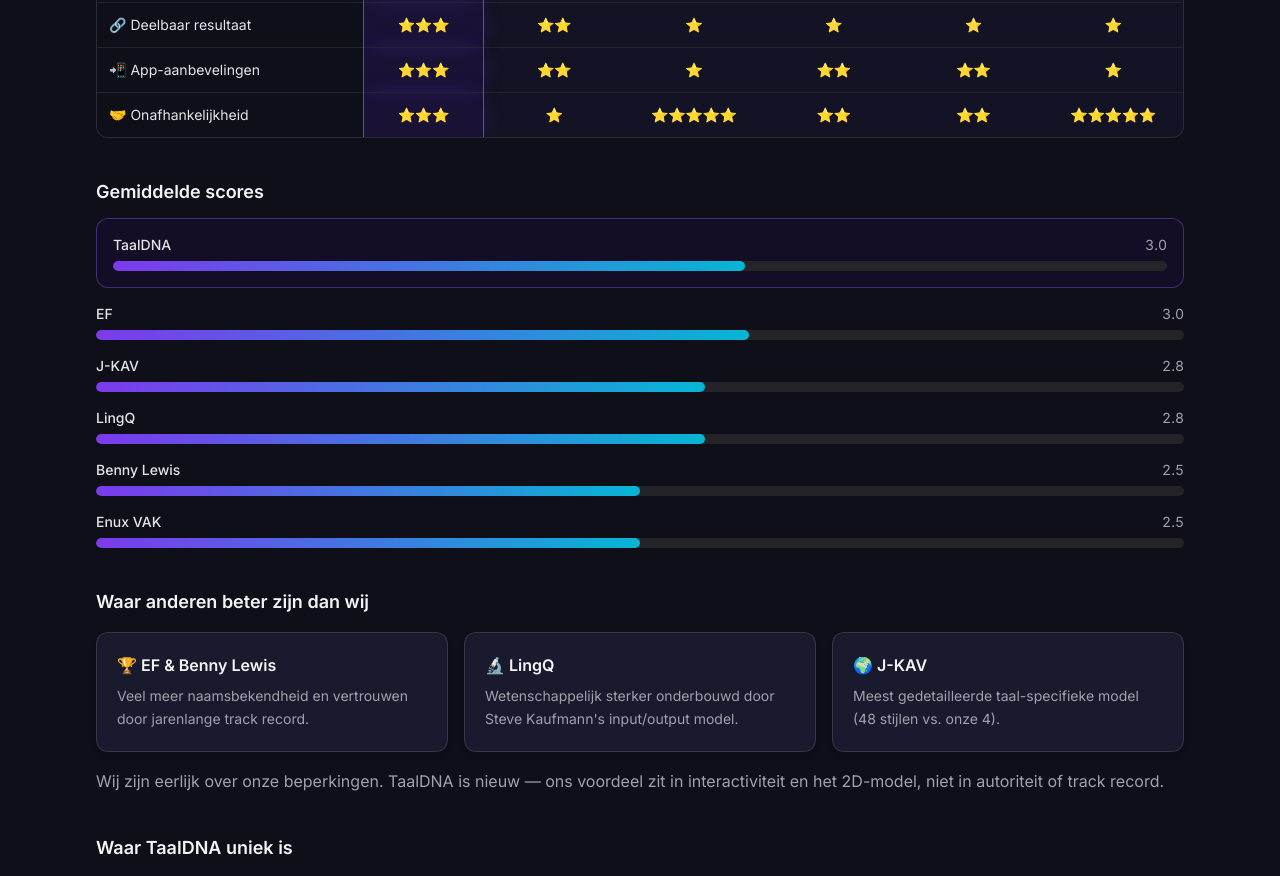
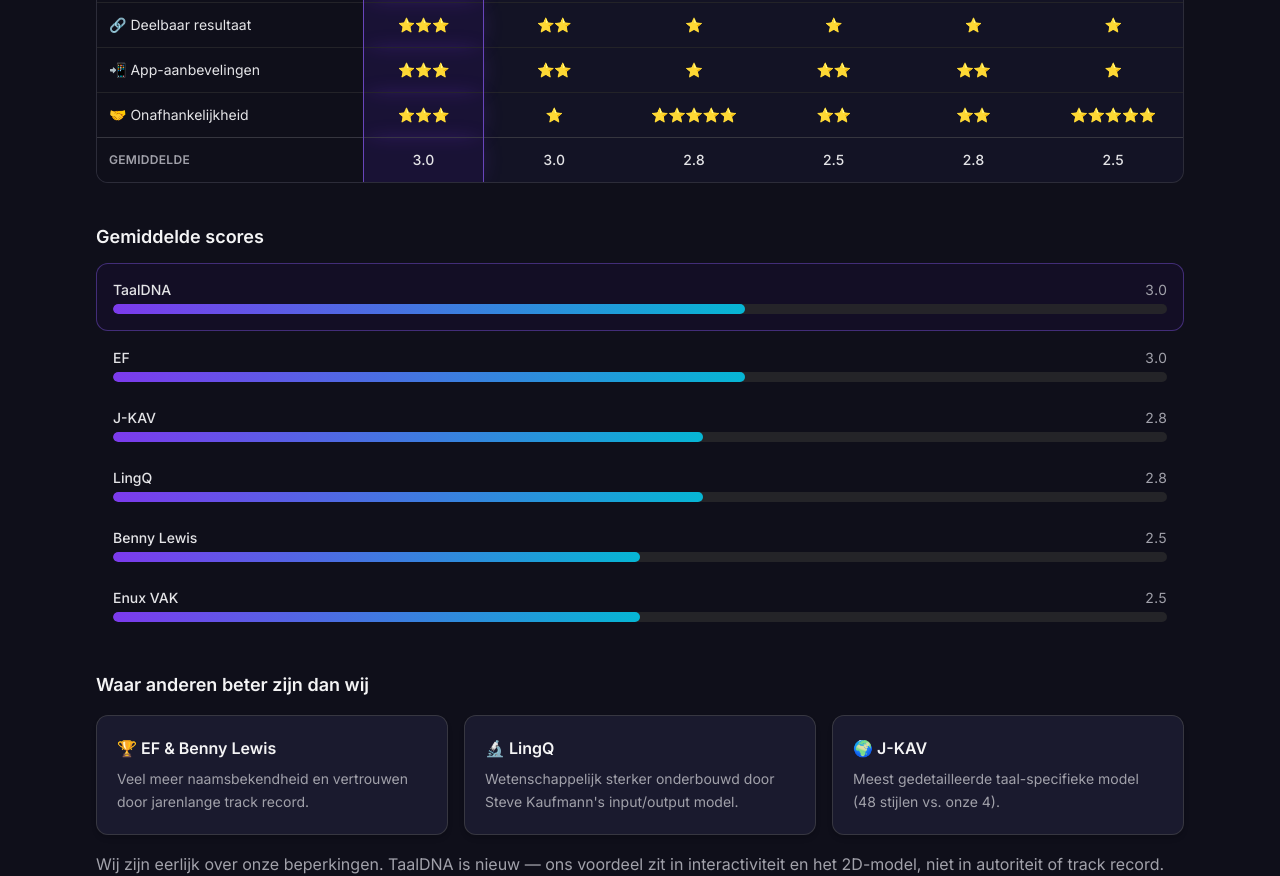
Before and after one commit to djdehoon/taaldna, a Next.js app: page /vergelijk/taaldna in a window 1280 px wide. Shown: the part 800-1676 px from the top of the page. Built offline with nearby package versions, Linux system fonts and the light colour scheme.

Commit message:
v1.3.6: stijl aanpassingen oa vergelijking sheets

```diff
--- a/app/vergelijk/polycards/page.tsx
+++ b/app/vergelijk/polycards/page.tsx
@@ -49,7 +49,7 @@
           <h2 id="polycards-bars-heading" className="text-lg font-semibold text-zinc-100">
             Gemiddelde scores
           </h2>
-          <AverageScoreBars items={polycardsAverages} highlightFirst={false} />
+          <AverageScoreBars items={polycardsAverages} />
         </section>
 
         <section className="flex flex-col gap-4" aria-labelledby="polycards-honest-heading">
--- a/app/vergelijk/taaldna/page.tsx
+++ b/app/vergelijk/taaldna/page.tsx
@@ -49,7 +49,7 @@
           <h2 id="taaldna-bars-heading" className="text-lg font-semibold text-zinc-100">
             Gemiddelde scores
           </h2>
-          <AverageScoreBars items={taaldnaAverages} />
+          <AverageScoreBars items={taaldnaAverages} highlightLabel="TaalDNA" />
         </section>
 
         <section className="flex flex-col gap-4" aria-labelledby="taaldna-honest-heading">
--- a/components/vergelijk/AverageScoreBars.tsx
+++ b/components/vergelijk/AverageScoreBars.tsx
@@ -6,25 +6,37 @@
 
 type Props = {
   items: Item[];
-  /** Eerste item (eigen product) extra nadruk. */
-  highlightFirst?: boolean;
+  /**
+   * Exacte label-string van de eigen tool (bijv. "TaalDNA"): zichtbaar kader.
+   * Andere rijen krijgen dezelfde randbreedte in het transparant zodat balken uitlijnen.
+   */
+  highlightLabel?: string;
 };
 
-export function AverageScoreBars({ items, highlightFirst = true }: Props) {
+export function AverageScoreBars({ items, highlightLabel }: Props) {
   return (
-    <ul className="flex flex-col gap-4">
-      {items.map((item, idx) => (
+    <ul className="flex flex-col gap-2">
+      {items.map((item) => {
+        const isHighlight =
+          highlightLabel !== undefined && item.label === highlightLabel;
+        const balanceColumns = highlightLabel !== undefined;
+
+        return (
         <li
           key={item.label}
           className={cn(
-            highlightFirst && idx === 0 && "rounded-xl border border-violet-500/40 bg-violet-950/15 p-3 sm:p-4"
+            balanceColumns && "rounded-xl",
+            isHighlight && "border border-violet-500/40 bg-violet-950/15 p-3 sm:p-4",
+            balanceColumns &&
+              !isHighlight &&
+              "border border-transparent px-3 py-1.5 sm:px-4 sm:py-2"
           )}
         >
-          <div className="mb-1.5 flex items-baseline justify-between gap-2">
+          <div className="mb-1 flex items-baseline justify-between gap-2">
             <span className="text-sm font-medium text-zinc-200">{item.label}</span>
             <span className="tabular-nums text-sm text-zinc-400">{item.value.toFixed(1)}</span>
           </div>
-          <div className="h-2.5 w-full overflow-hidden rounded-full bg-zinc-800/90">
+          <div className="h-2 w-full overflow-hidden rounded-full bg-zinc-800/90 sm:h-2.5">
             <div
               className="h-full rounded-full bg-gradient-to-r from-[#7c3aed] to-[#06b6d4] transition-[width] duration-500"
               style={{ width: `${(item.value / 5) * 100}%` }}
@@ -36,7 +48,8 @@
             />
           </div>
         </li>
-      ))}
+        );
+      })}
     </ul>
   );
 }
--- a/components/vergelijk/ComparisonStarTable.tsx
+++ b/components/vergelijk/ComparisonStarTable.tsx
@@ -22,9 +22,23 @@
   highlightColumnIndex?: number;
 };
 
+function roundToOneDecimal(n: number): number {
+  return Math.round(n * 10) / 10;
+}
+
 export function ComparisonStarTable({ columnLabels, rows, highlightColumnIndex }: Props) {
   const highlightClass =
     "border-l border-r border-violet-500/70 bg-violet-950/25 shadow-[0_0_24px_-8px_rgba(124,58,237,0.45)]";
+
+  const rowCount = rows.length;
+  const columnAverages =
+    rowCount === 0
+      ? columnLabels.map(() => 0)
+      : columnLabels.map((_, colIdx) =>
+          roundToOneDecimal(
+            rows.reduce((acc, row) => acc + row.scores[colIdx], 0) / rowCount
+          )
+        );
 
   return (
     <div className="overflow-x-auto rounded-xl border border-zinc-700/60 bg-[#141428]/80">
@@ -78,6 +92,29 @@
             </tr>
           ))}
         </tbody>
+        <tfoot>
+          <tr className="border-t border-zinc-700/80">
+            <th
+              scope="row"
+              className="sticky left-0 z-10 min-w-[12rem] bg-[#0f0f1a] px-3 py-3 pr-4 text-left text-xs font-semibold uppercase tracking-wide text-zinc-400 sm:min-w-[14rem]"
+            >
+              Gemiddelde
+            </th>
+            {columnAverages.map((avg, colIdx) => (
+              <td
+                key={`avg-${colIdx}`}
+                className={cn(
+                  "px-3 py-3 text-center text-sm font-medium tabular-nums text-zinc-200 sm:px-4",
+                  highlightColumnIndex !== undefined &&
+                    colIdx === highlightColumnIndex &&
+                    highlightClass
+                )}
+              >
+                {avg.toFixed(1)}
+              </td>
+            ))}
+          </tr>
+        </tfoot>
       </table>
     </div>
   );
--- a/lib/vergelijk/polycardsComparisonData.ts
+++ b/lib/vergelijk/polycardsComparisonData.ts
@@ -36,15 +36,22 @@
   { criterion: "🏆 Track record & vertrouwen", scores: [1, 5, 5, 4, 4, 4] },
 ];
 
+function roundToOneDecimal(n: number): number {
+  return Math.round(n * 10) / 10;
+}
+
 /** Gemiddelde sterren per kolom over alle rijen in `polycardsStarRows` (afgerond op 1 decimaal). */
-const polycardsAveragesUnsorted: { label: string; value: number }[] = [
-  { label: "PolyCards", value: 3.2 },
-  { label: "Duolingo", value: 4.4 },
-  { label: "Anki", value: 4.1 },
-  { label: "Quizlet", value: 3.8 },
-  { label: "Babbel", value: 3.5 },
-  { label: "Memrise", value: 3.8 },
-];
+const polycardsAveragesUnsorted: { label: string; value: number }[] =
+  polycardsColumnLabels.map((label, colIndex) => {
+    const sum = polycardsStarRows.reduce(
+      (acc, row) => acc + row.scores[colIndex],
+      0
+    );
+    return {
+      label,
+      value: roundToOneDecimal(sum / polycardsStarRows.length),
+    };
+  });
 
 /** Aflopend op gemiddelde; bij gelijke score alfabetisch (nl). */
 export const polycardsAverages: { label: string; value: number }[] = [
```
